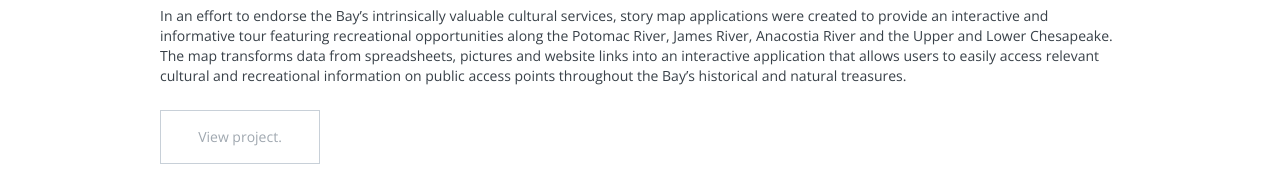
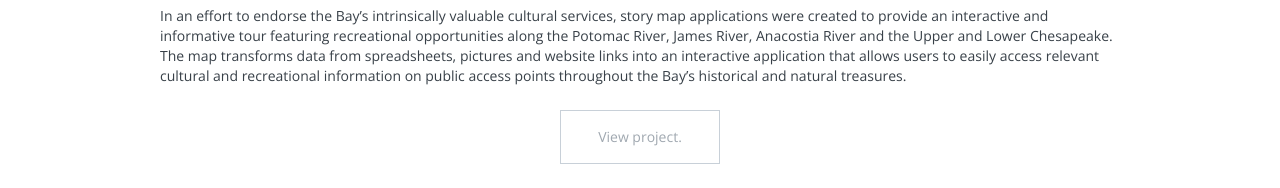
Before and after one commit to brendandm/brendandm.github.io, a Jekyll site: the page built from _posts/2013-11-20-freedom-to-float.md, in a window 1280 px wide. Shown: the part 376-564 px from the top of the page. Built offline with Jekyll 4.4.1, drawn with Linux system fonts in a browser that asks for light colours; nearby versions of some CDN libraries; Markdown is read by kramdown in place of the engine named in the settings; grey boxes are pictures that could not be loaded.

Commit message:
Updated main.css

```diff
--- a/css/main.css
+++ b/css/main.css
@@ -57,7 +57,7 @@
 padding: 16px 0px;
 max-width: 160px;
 text-align: center;
-margin: 24px 0px;
+margin: 24px auto;
 border: 1px solid rgb(200,208,216);
 color: rgb(160,168,176);
 transition: all 200ms ease-in-out;
```
